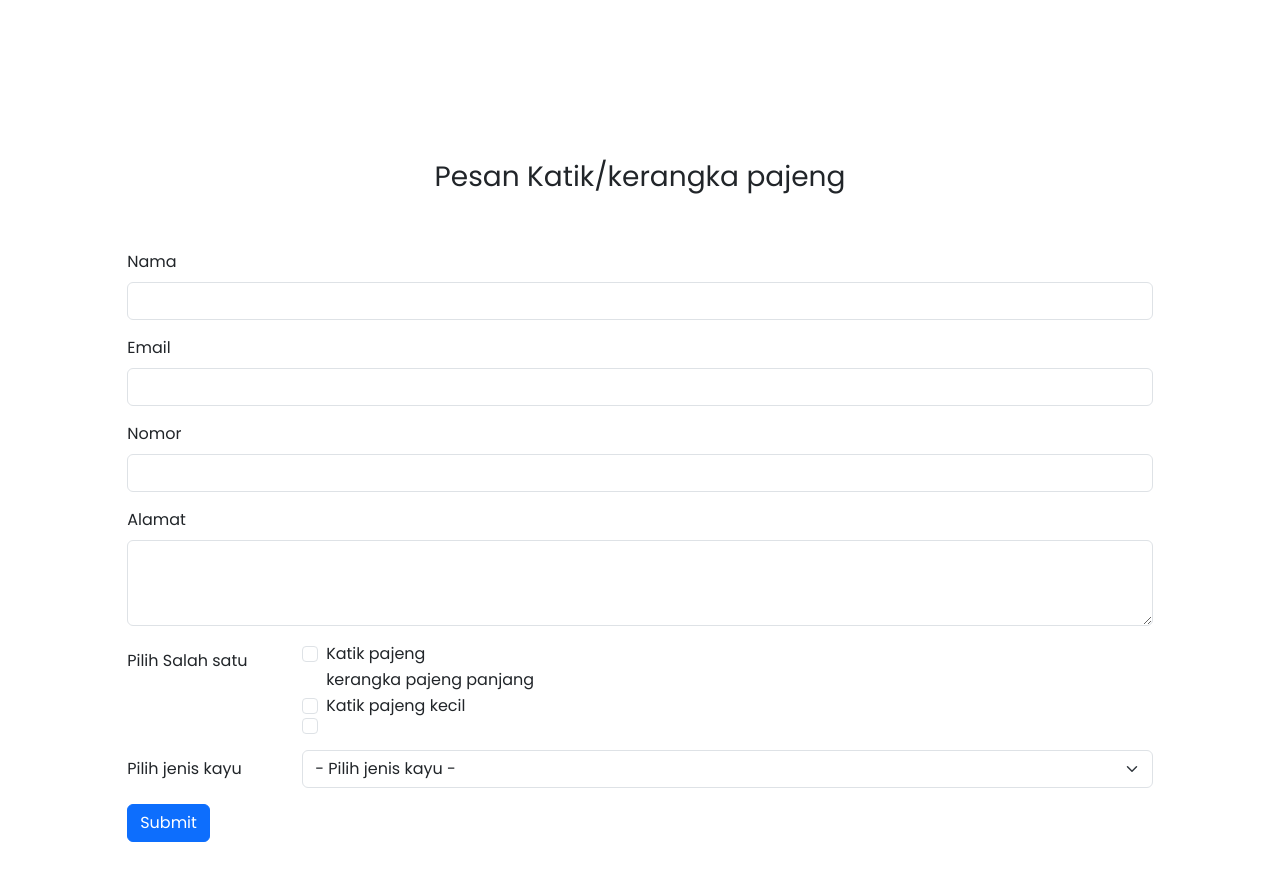
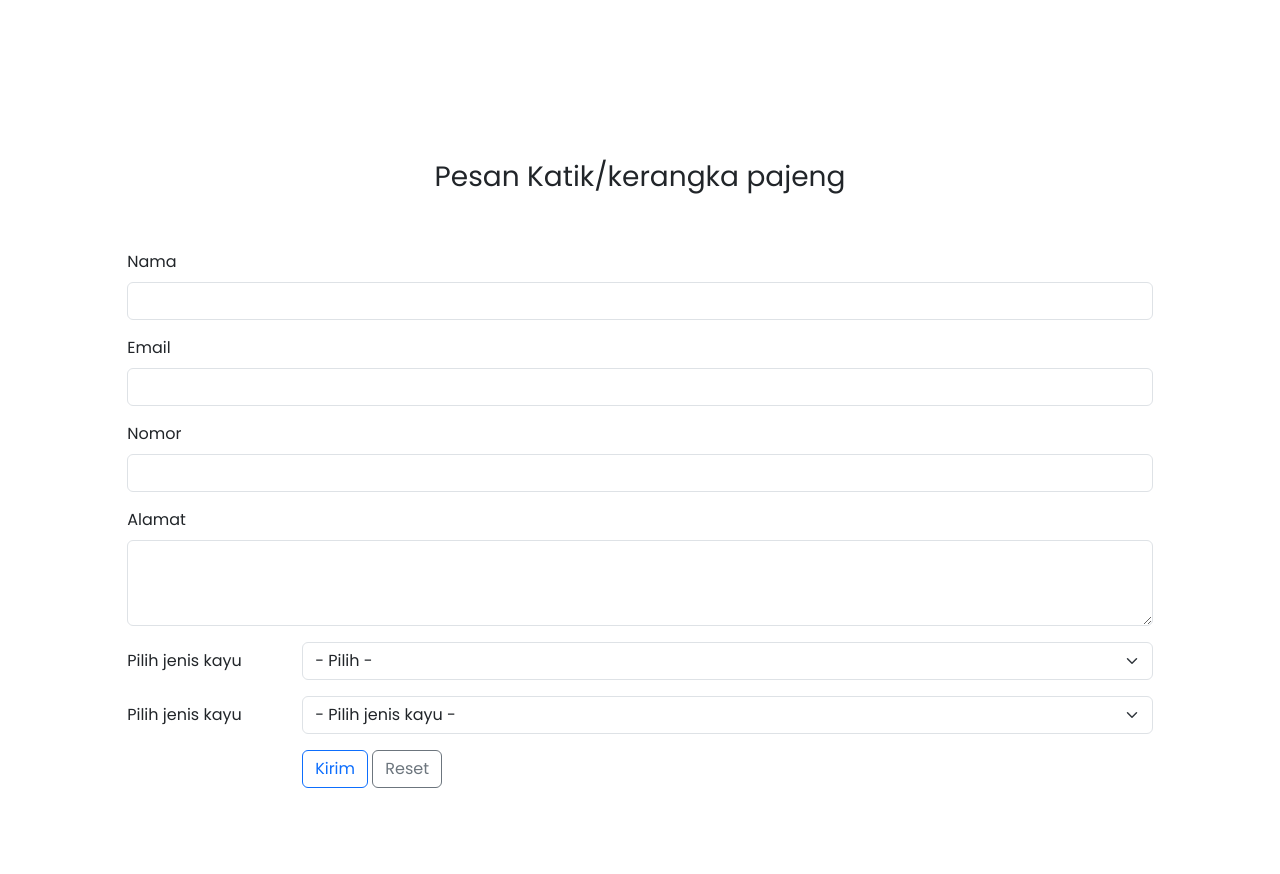
Before and after one commit to Jois01/Jois01.github.io, a plain HTML site: page pesan.html in a window 1280 px wide. After the commit the page ends 836 px from the top, so only its background shows below. Drawn offline with nearby package versions, Linux system fonts and the light colour scheme.

Commit message:
perbaikan yang kesekian kalinya

```diff
--- a/pesan.html
+++ b/pesan.html
@@ -43,27 +43,22 @@
             <label for="alamat" class="form-label">Alamat</label>
             <textarea type="text" class="form-control" id="alamat" rows="3" required></textarea>
           </div>
+
           <div class="mb-3 row">
-            <label for="" class="col-sm-2 col-form-label">Pilih Salah satu</label>
+            <label for="produk" class="col-sm-2 col-form-label">Pilih jenis kayu</label>
             <div class="col-sm-10">
-              <div class="form-check">
-                <input class="form-check-input" type="checkbox" value="katik" name="jenis[]" id="katik" />
-                <label class="form-check-label" for="katik"> Katik pajeng </label>
-              </div>
-              <div class="form-check">
-                <input class="form-check-input" type="checkbox" value="kerangka" name="jenis[]" id="kerangka" />
-                <label class="form-check-label" for="kerangka"> kerangka pajeng panjang </label>
-              </div>
-              <div class="form-check">
-                <input class="form-check-input" type="checkbox" value="katikkecil" name="jenis[]" id="katikkecil" />
-                <label class="form-check-label" for="katikkecil"> Katik pajeng kecil </label>
-              </div>
+              <select class="form-select" aria-label="Default select example" id="produk" name="produk" required>
+                <option value=" ">- Pilih -</option>
+                <option value="1">katik pajeng panjang</option>
+                <option value="2">katik pajeng kecil</option>
+                <option value="3">kerangka pajeng</option>
+              </select>
             </div>
           </div>
           <div class="mb-3 row">
-            <label for="prodi" class="col-sm-2 col-form-label">Pilih jenis kayu</label>
+            <label for="jenis" class="col-sm-2 col-form-label">Pilih jenis kayu</label>
             <div class="col-sm-10">
-              <select class="form-select" aria-label="Default select example" id="prodi" name="prodi" required>
+              <select class="form-select" aria-label="Default select example" id="jenis" name="jenis" required>
                 <option value=" ">- Pilih jenis kayu -</option>
                 <option value="1">Kamper 3,5 m</option>
                 <option value="2">Kamper 3 m</option>
@@ -78,7 +73,13 @@
               </select>
             </div>
           </div>
-          <button type="submit" class="btn btn-primary">Submit</button>
+          <div class="mb-3 row">
+            <label for="date" class="col-sm-2 col-form-label"></label>
+            <div class="col-sm-10">
+              <button type="submit" class="btn btn-outline-primary">Kirim</button>
+              <button type="reset" class="btn btn-outline-secondary">Reset</button>
+            </div>
+          </div>
         </form>
       </div>
     </section>
```
